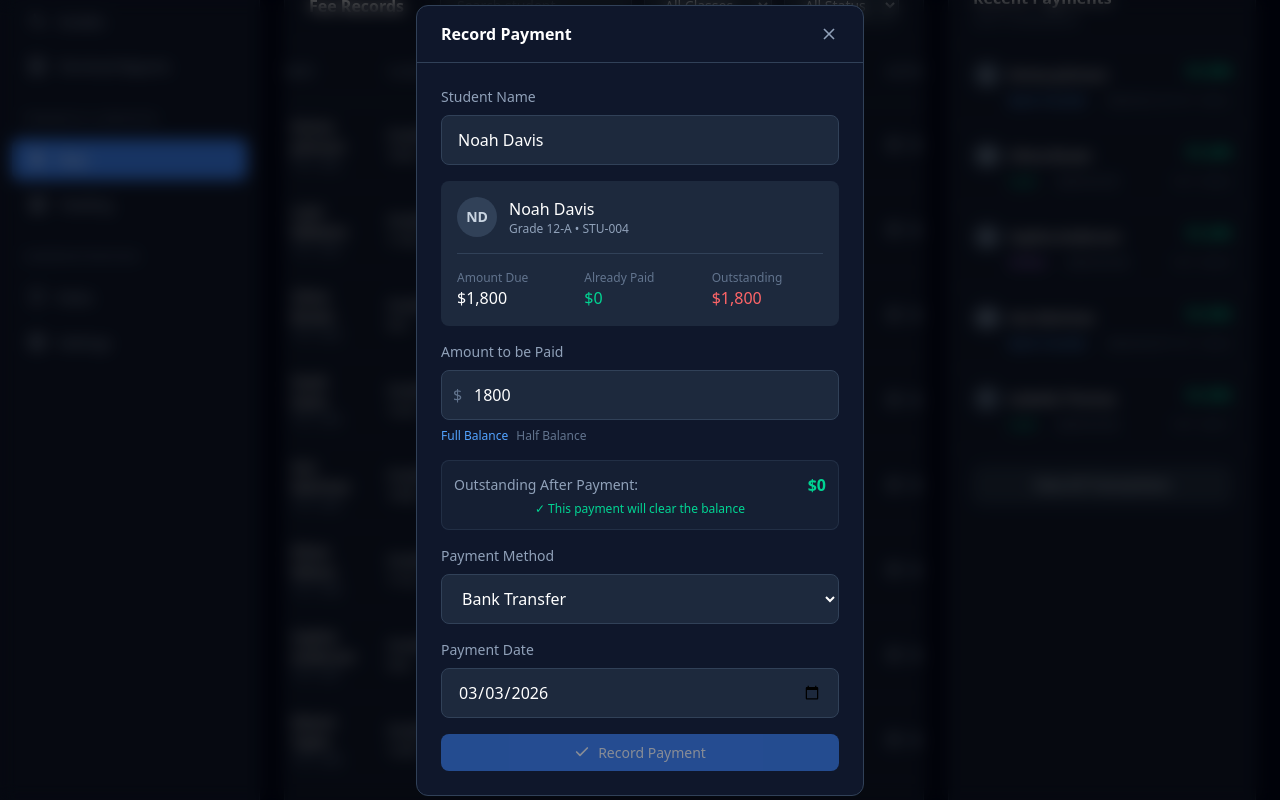
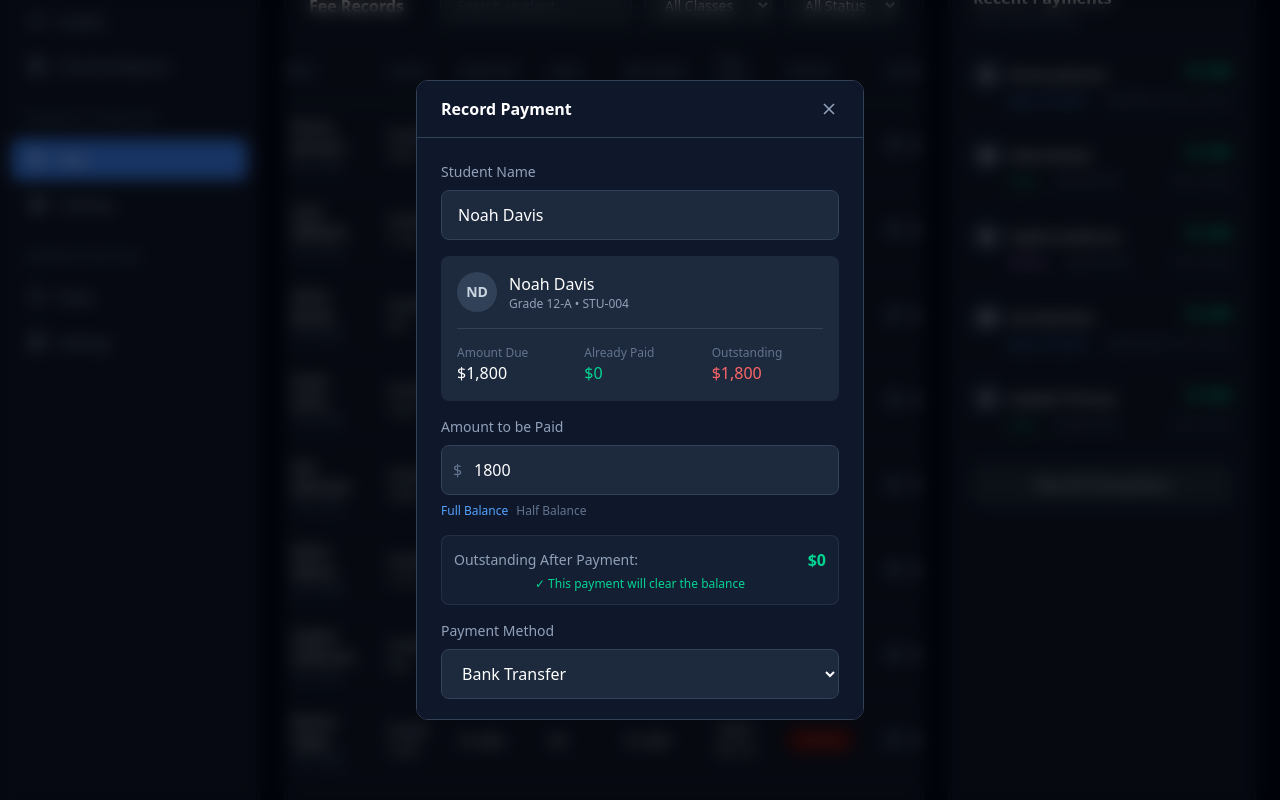
Before and after one commit to lilromeo2290/Clipe233_Edu, a Next.js app: page /fees in a window 1280 px wide. Both pictures are taken after a click on the button 915 px from the left and 881 px from the top of the page. Shown: the part 481-1281 px from the top of the page. Built offline with nearby package versions, Linux system fonts and the light colour scheme.

Commit message:
Make Record Payment modal scrollable for better UX

```diff
--- a/src/app/fees/page.tsx
+++ b/src/app/fees/page.tsx
@@ -941,7 +941,7 @@ export default function FeesPage() {
       {/* Record Payment Modal */}
       {showPaymentModal && selectedRecord && (
         <div className="fixed inset-0 bg-black/60 backdrop-blur-sm flex items-center justify-center z-50 p-4">
-          <div className="bg-slate-900 border border-slate-700 rounded-xl w-full max-w-md">
+          <div className="bg-slate-900 border border-slate-700 rounded-xl w-full max-w-md max-h-[80vh] overflow-y-auto">
             {/* Modal Header */}
             <div className="px-6 py-4 border-b border-slate-700 flex items-center justify-between">
               <h3 className="text-white font-semibold">Record Payment</h3>
```
